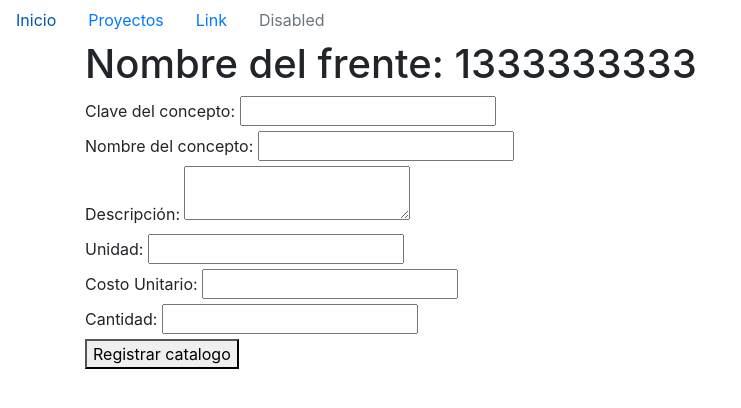
After one commit to AlanDSigala/obra-publica, a Flask app: page /registro/catalogo/1 in a window 1280 px wide. The commit adds this page. Shown: the top 408 px of the page, without its empty margins (0-741 px from the left). Run offline with Flask 3, Linux system fonts and the light colour scheme.

Commit message:
Se implemento el catalogo de conceptos

```diff
--- a/src/main.py
+++ b/src/main.py
@@ -1,5 +1,6 @@
 from models.proyecto import Proyecto
 from models.frente import Frente
+from models.catalogo import Catalogo
 from flask import Flask, render_template, request, redirect, session, url_for
 from database import db
 from datetime import datetime
@@ -72,7 +73,7 @@ def procesarRegistrarFrentre():
     frente = Frente(nombre=nombre, descripcion=descripcion, fecha_inicio=fecha_inicio, no_contrato=no_contrato, fecha_final=fecha_final, proyecto_id= proyecto_id)
     db.session.add(frente)
     db.session.commit()
-    return redirect(url_for('detalles_proyecto', id=proyecto.id))
+    return redirect(url_for('gestionar_catalogo', frente_id=frente.id))
 
 @app.route('/proyecto/detalles/<int:id>')
 def detalles_proyecto(id):
@@ -80,5 +81,36 @@ def detalles_proyecto(id):
     frentes = Frente.query.filter_by(proyecto_id=proyecto.id).all()
     return render_template('detalle_proyecto.html', proyecto=proyecto, frentes=frentes)
 
+
+@app.route('/proyecto/detalles/<int:proyecto_id>/frente/<int:frente_id>')
+def detalle_frente(proyecto_id, frente_id):
+    proyecto = Proyecto.query.get(proyecto_id)
+    frente = Frente.query.get(frente_id)
+    catalogos = Catalogo.query.filter_by(frente_id=frente_id).all()
+
+    return render_template('detalle_frente.html', frente=frente, proyecto=proyecto, catalogos=catalogos)
+
+@app.route('/registro/catalogo/<int:frente_id>', methods=['GET', 'POST'])
+def gestionar_catalogo(frente_id):
+    frente = Frente.query.get(frente_id)
+
+    if request.method == 'POST':
+        clave = request.form.get('clave')
+        nombre = request.form.get('nombre')
+        descripcion = request.form.get('descripcion')
+        unidad = request.form.get('unidad')
+        costo = request.form.get('costo')
+        cantidad = request.form.get('cantidad')
+
+
+        # guardar los datos en la base de datos
+        catalogo = Catalogo(clave=clave, nombre=nombre, descripcion=descripcion, unidad=unidad, costo_unitario=costo, cantidad=cantidad, frente_id=frente_id)
+        db.session.add(catalogo)
+        db.session.commit()
+
+        return redirect(url_for('listar_proyectos'))
+
+    return render_template('registro_catalogo.html', frente=frente)
+
 if __name__ == "__main__":
     app.run(host='0.0.0.0', port=3000, debug=True)
--- a/src/models/frente.py
+++ b/src/models/frente.py
@@ -9,3 +9,4 @@ class Frente(db.Model):
     fecha_final = db.Column(db.Date, nullable=False)
     proyecto_id = db.Column(db.Integer, db.ForeignKey('proyecto.id'), nullable=False)
     proyecto = db.relationship('Proyecto', backref=db.backref('frentes', lazy=True))
+    catalogos_relacionados = db.relationship('Catalogo', backref='frente', lazy=True)
--- a/src/templates/detalle_proyecto.html
+++ b/src/templates/detalle_proyecto.html
@@ -11,7 +11,10 @@
 <h2>Frentes de obra</h2>
 <ul>
   {% for frente in proyecto.frentes %}
-  <li>{{ frente.nombre }}</li>
+  <li>
+    <a href="/proyecto/detalles/{{ proyecto.id}}/frente/{{ frente.id}}">{{ frente.nombre }}</a>
+    <a href="/proyecto/{{ proyecto.id }}/frente/{{ frente.id}}/editar" class="btn btn-primary btn-sm">Editar</a>
+  </li>
   {% endfor %}
 </ul>
 
--- /dev/null
+++ b/src/templates/registro_catalogo.html
@@ -0,0 +1,32 @@
+{% extends 'base.html' %}
+
+{% block title %}Detalle de Frente{% endblock %}
+
+{% block content %}
+<h1>Nombre del frente: {{ frente.nombre }}</h1>
+<form method="POST" action="{{ url_for('gestionar_catalogo', frente_id=frente.id) }}">
+
+    <label for="clave">Clave del concepto:</label>
+    <input type="text" id="clave" name="clave" required><br>
+
+    <label for="nombre">Nombre del concepto:</label>
+    <input type="text" id="nombre" name="nombre" required><br>
+
+    <label for="descripcion">Descripción:</label>
+    <textarea id="descripcion" name="descripcion" required></textarea><br>
+
+    <label for="unidad">Unidad:</label>
+    <input type="text" id="unidad" name="unidad" required><br>
+
+    <label for="costo">Costo Unitario:</label>
+    <input type="number" id="costo" name="costo" required><br>
+
+    <label for="cantidad">Cantidad:</label>
+    <input type="number" id="cantidad" name="cantidad" required><br>
+
+    <input type="hidden" name="frente_id" value="{{ frente_id }}">
+    <!-- Este campo oculto guarda el ID del frente de obra asociado -->
+
+    <button type="submit">Registrar catalogo</button>
+  </form>
+{% endblock %}
```
Also changed, not shown: src/models/catalogo.py (added, +11 -0 lines), src/templates/detalle_frente.html (added, +40 -0 lines), src/instance/obra.db.
